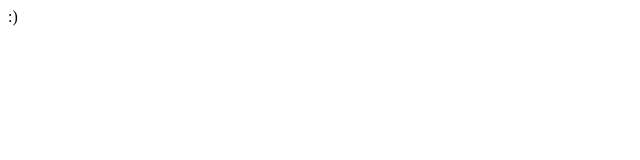
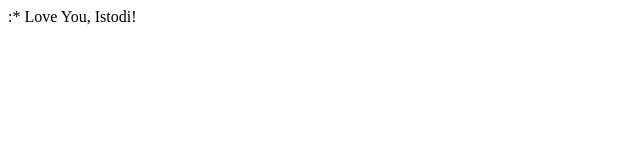
Before and after one commit to Deilusia/deilusia.github.com, a plain HTML site: page index.html in a window 1280 px wide. Shown: the whole page, without its empty margins (0-640 px from the left). Drawn offline with Linux system fonts and the light colour scheme.

Commit message:
Update index.html

```diff
--- a/index.html
+++ b/index.html
@@ -2,6 +2,6 @@
 <head>
     </head>
     <body>
-        :)
+        :* Love You, Istodi!
         </body>
 </html>
```
